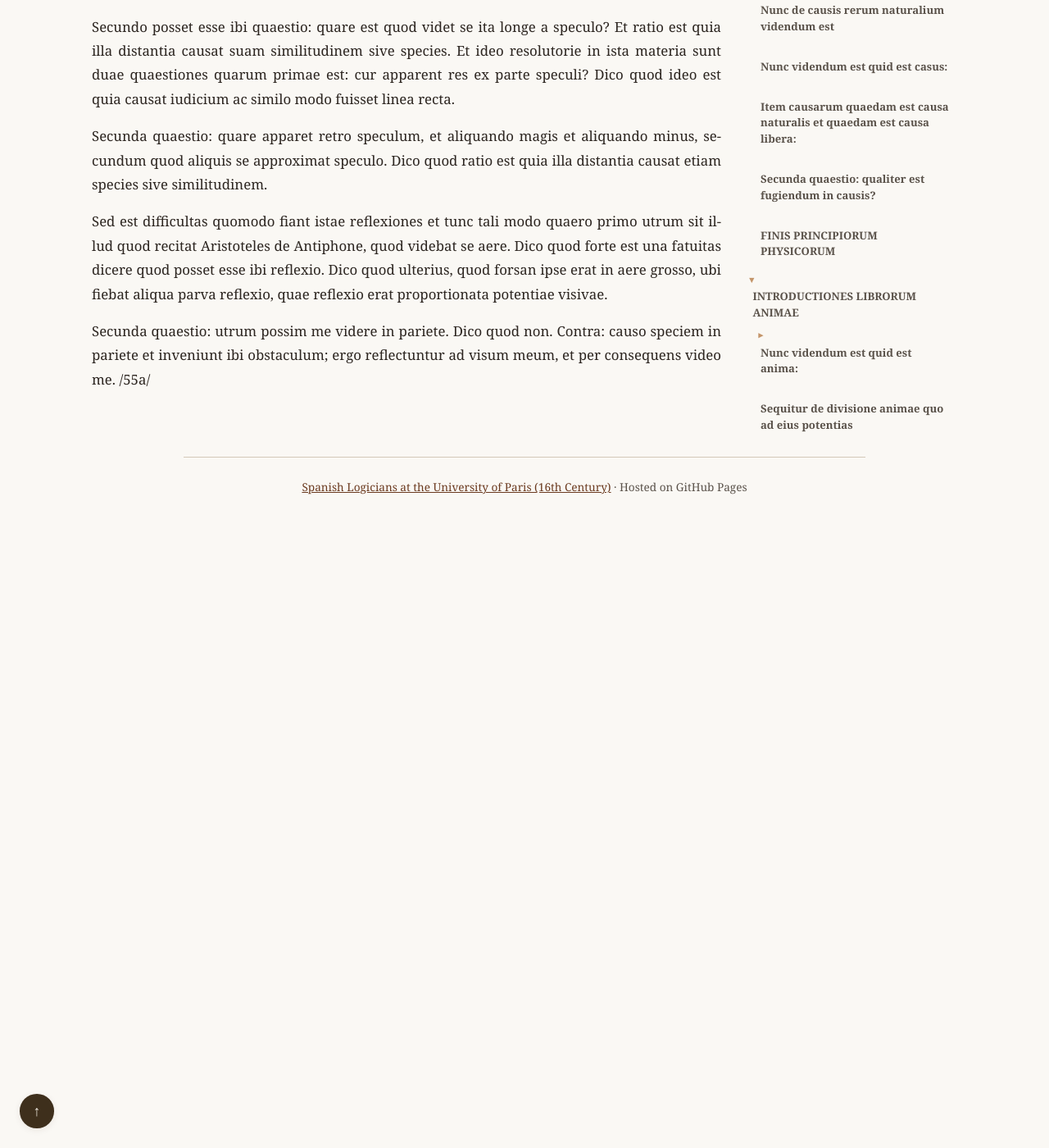
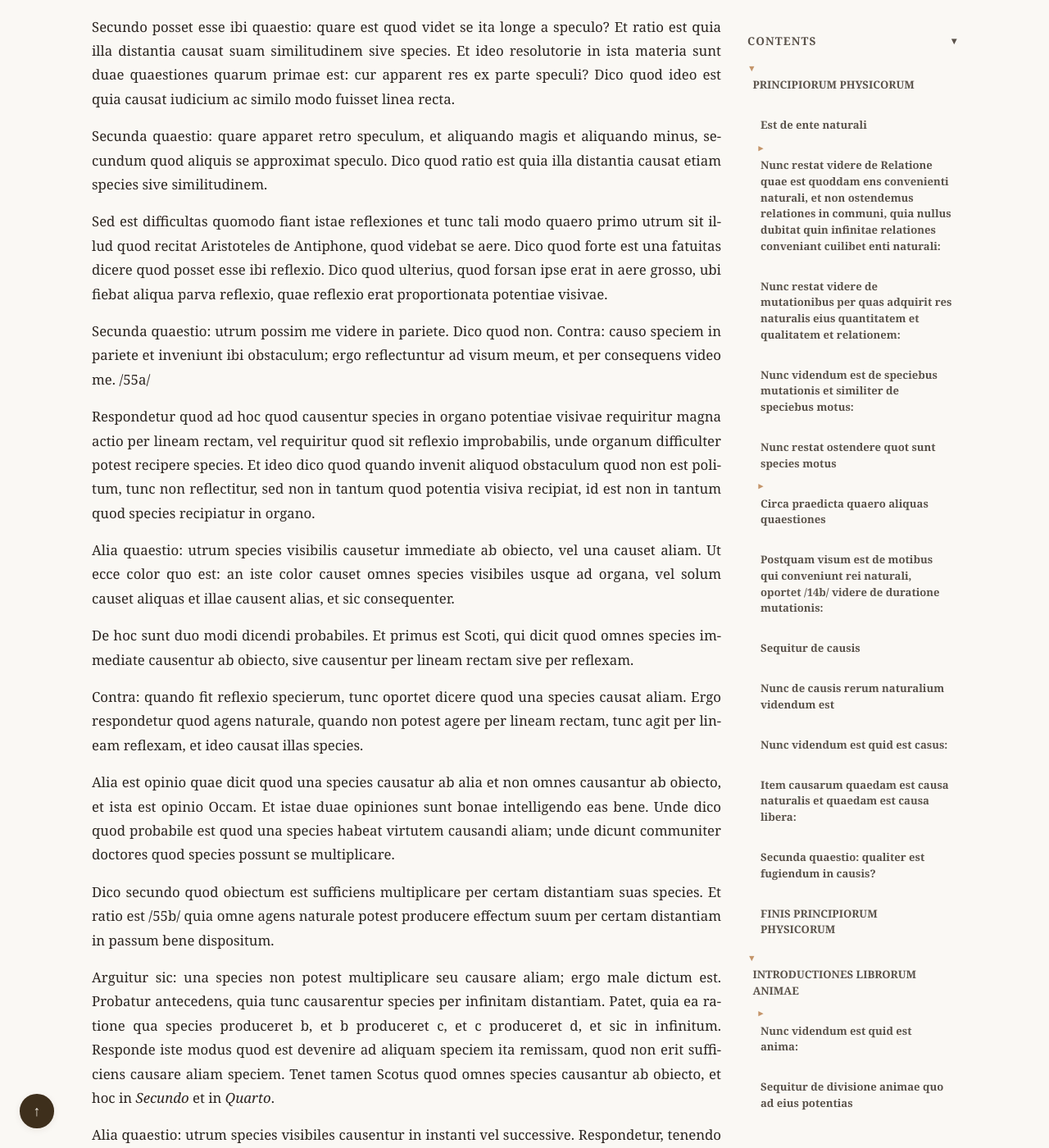
Before and after one commit to JoseBalado/Spanish-Logicians-at-the-University-of-Paris, a Jekyll site: the page built from philosophers/Jeronimo-Pardo/Principiorum-Phisicorum-et-Introductiones-Librorum-Animae.md, in a window 1280 px wide and 1400 px high, scrolled down 66595 px. Shown: the whole window at 82% size. Built offline with Jekyll 4.4.1, drawn with Linux system fonts in a browser that asks for light colours; before the commit the page ends 67225 px from its top, so only the background shows below that; some of the changed text lies outside the part shown.

Commit message:
Pardo. De Anima, page 55

```diff
--- a/philosophers/Jeronimo-Pardo/Principiorum-Phisicorum-et-Introductiones-Librorum-Animae.md
+++ b/philosophers/Jeronimo-Pardo/Principiorum-Phisicorum-et-Introductiones-Librorum-Animae.md
@@ -1243,6 +1243,28 @@ Sed est difficultas quomodo fiant istae reflexiones et tunc tali modo quaero pri
 
 Secunda quaestio: utrum possim me videre in pariete. Dico quod non. Contra: causo speciem in pariete et inveniunt ibi obstaculum; ergo reflectuntur ad visum meum, et per consequens video me. /55a/
 
+Respondetur quod ad hoc quod causentur species in organo potentiae visivae requiritur magna actio per lineam rectam, vel requiritur quod sit reflexio improbabilis, unde organum difficulter potest recipere species. Et ideo dico quod quando invenit aliquod obstaculum quod non est politum, tunc non reflectitur, sed non in tantum quod potentia visiva recipiat, id est non in tantum quod species recipiatur in organo.
+
+Alia quaestio: utrum species visibilis causetur immediate ab obiecto, vel una causet aliam. Ut ecce color quo est: an iste color causet omnes species visibiles usque ad organa, vel solum causet aliquas et illae causent alias, et sic consequenter.
+
+De hoc sunt duo modi dicendi probabiles. Et primus est Scoti, qui dicit quod omnes species immediate causentur ab obiecto, sive causentur per lineam rectam sive per reflexam.
+
+Contra: quando fit reflexio specierum, tunc oportet dicere quod una species causat aliam. Ergo respondetur quod agens naturale, quando non potest agere per lineam rectam, tunc agit per lineam reflexam, et ideo causat illas species.
+
+Alia est opinio quae dicit quod una species causatur ab alia et non omnes causantur ab obiecto, et ista est opinio Occam. Et istae duae opiniones sunt bonae intelligendo eas bene. Unde dico quod probabile est quod una species habeat virtutem causandi aliam; unde dicunt communiter doctores quod species possunt se multiplicare.
+
+Dico secundo quod obiectum est sufficiens multiplicare per certam distantiam suas species. Et ratio est /55b/ quia omne agens naturale potest producere effectum suum per certam distantiam in passum bene dispositum.
+
+Arguitur sic: una species non potest multiplicare seu causare aliam; ergo male dictum est. Probatur antecedens, quia tunc causarentur species per infinitam distantiam. Patet, quia ea ratione qua species produceret b, et b produceret c, et c produceret d, et sic in infinitum. Responde iste modus quod est devenire ad aliquam speciem ita remissam, quod non erit sufficiens causare aliam speciem. Tenet tamen Scotus quod omnes species causantur ab obiecto, et hoc in *Secundo* et in *Quarto*.
+
+Alia quaestio: utrum species visibiles causentur in instanti vel successive. Respondetur, tenendo modum communem, quod causantur in instanti in medio disposito. Unde secundum omnes philosophos ponitur talis regula:
+
+> Quandocumque aliqua qualitas non habet contrarium nec requirit motum localem ad hoc quod producatur, semper producitur in instanti.
+
+Sed sic est quod species visibiles non habent contrarium nec praesupponunt motum localem ad eius productionem; igitur producuntur in instanti. Ex quo sequitur quod visio in instanti causatur.
+
+Alia quaestio: utrum species visibiles contrarientur sicut qualitates a quibus causantur, ut sicut albedo et nigredo contrariantur, ita suae species contrariantur. Dico quod non quia species. /56a/
+
 <!--
 ## Apparatus Criticus Reference
 * conj.    (coniectura)  : Text is unreadable; this is an educated guess.
@@ -1300,5 +1322,8 @@ Page 54b: iudicium ] conj; (quia iudicium sequitur suam naturam agentis)
 Page 54b: iudicium ] conj; (ideo est quia causat iudicium)
 Page 54b: simili modo ] conj; smo (simili modo fuisset linea recta)
 Page 54b: quod ] del. (struck in the manuscript) (Dico [quod] ulterius quod forsan)
+Page 55a: improbabilis ] conj. imrablis (vel requiritur quod sit reflexio improbabilis)
+Page 55a: difficulter ] conj. diſitnlter (unde organum difficulter potest recipere species)
+Page 55b: ultimam istam ] conj. itare miſſaʒ (ad aliquam speciem ita remissam)
 
 -->
```
